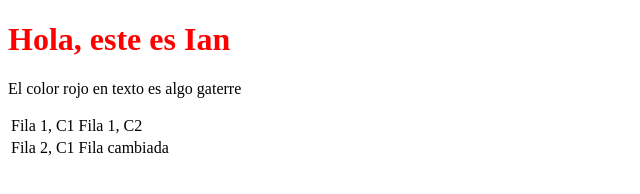
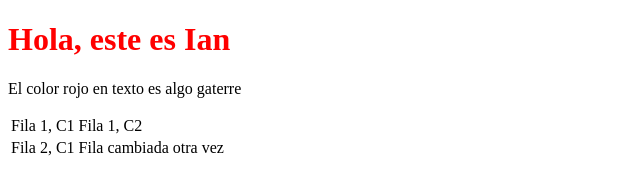
Before and after one commit to Pardosito/REPO-TIC-2-753218, a plain HTML site: page index.html in a window 1280 px wide. Shown: the full height of the page, 0-640 px from the left. Drawn offline with Linux system fonts and the light colour scheme.

Commit message:
chore: change in cell 2,2

```diff
--- a/index.html
+++ b/index.html
@@ -17,7 +17,7 @@
     </tr>
     <tr>
       <td>Fila 2, C1</td>
-      <td>Fila cambiada</td>
+      <td>Fila cambiada otra vez</td>
     </tr>
   </table>
 </body>
```
